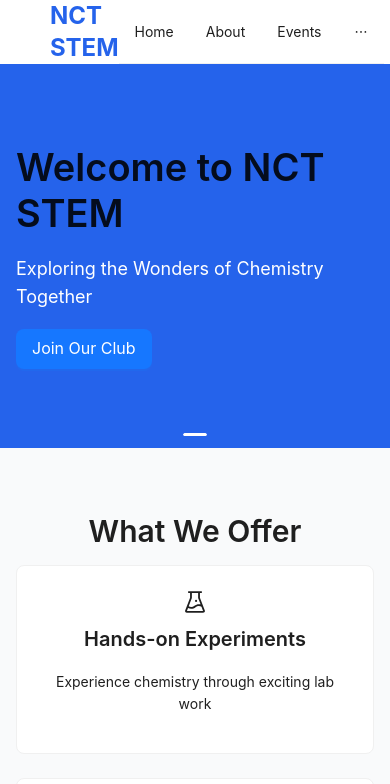
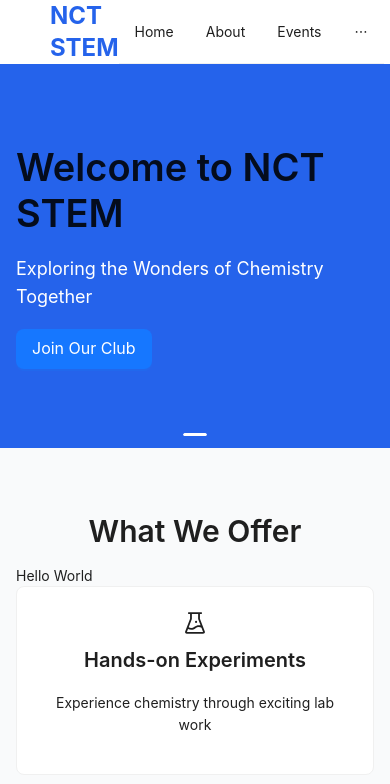
Before and after one commit to nct-stem/landing-pg, a React (Vite) app: page / in a window 390 px wide. Shown: the top 784 px of the page. Built offline with nearby package versions, Linux system fonts and the light colour scheme.

Commit message:
TestOnPhone

```diff
--- a/src/pages/home/index.jsx
+++ b/src/pages/home/index.jsx
@@ -102,6 +102,7 @@ const HomePage = () => {
             <Title level={2} className="text-center mb-12">
               What We Offer
             </Title>
+            <p>Hello World</p>
             <Row gutter={[24, 24]}>
               {features.map((feature, index) => (
                 <Col xs={24} sm={12} md={6} key={index}>
```
